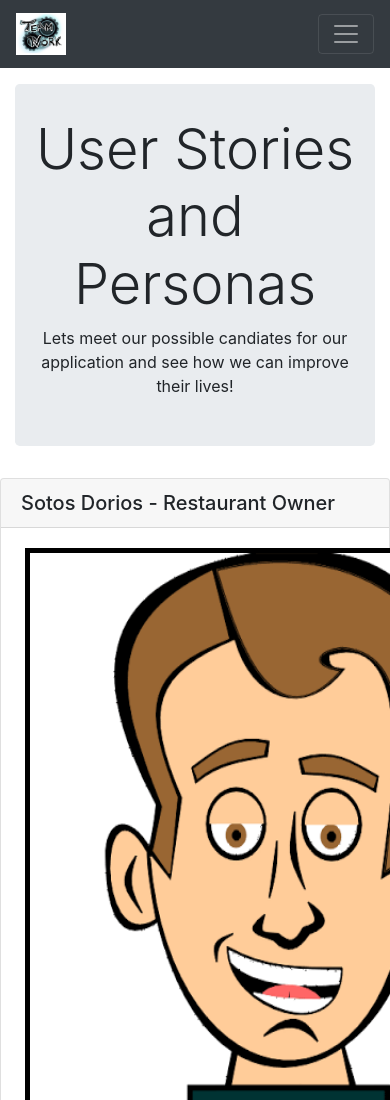
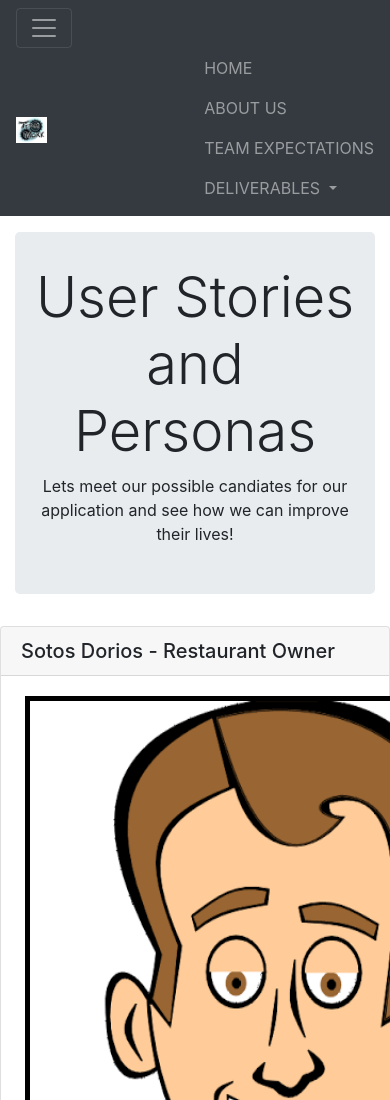
Before and after one commit to Chandra-Panta-Chhetri/chandra-panta-chhetri.github.io, a plain HTML site: page user_stories_personas.html in a window 390 px wide. Shown: the top 1100 px of the page. Drawn offline with nearby package versions, Linux system fonts and the light colour scheme.

```diff
--- a/user_stories_personas.html
+++ b/user_stories_personas.html
@@ -13,18 +13,17 @@
 
 <body>
     <nav class="navbar navbar-expand-md navbar-dark bg-dark">
-        <div class="container">
-            <a class="navbar-brand" href="/">
-                <img src="assets/team-logo.png" alt="team-logo">
-            </a>
-            <button class="navbar-toggler navbar-toggler-right" type="button" data-toggle="collapse"
-                data-target="#navbarTogglerDemo01">
+        <button class="navbar-toggler" type="button" data-toggle="collapse" data-target="#navbarTogglerDemo01">
             <span class="navbar-toggler-icon"></span>
         </button>
-            <div class="collapse navbar-collapse text-center" id="navbarTogglerDemo01">
+        <div class="collapse navbar-collapse container" id="navbarTogglerDemo01">
+            <a class="navbar-brand" href="/">
+                <img src="assets/team-logo.png" alt="team-logo" />
+            </a>
             <div class="navbar-nav ml-auto text-uppercase">
+                <a class="nav-item nav-link" href="index.html">Home</a>
                 <a class="nav-item nav-link" href="about-us.html">About Us</a>
-                    <a class="nav-item nav-link" href="#">Team Expectations</a>
+                <a class="nav-item nav-link" href="team-expectations.html">Team Expectations</a>
                 <div class="nav-item dropdown">
                     <a class="nav-link dropdown-toggle" href="#" id="navbarDropdown" role="button"
                         data-toggle="dropdown">
@@ -32,7 +31,7 @@
                     </a>
                     <div class="dropdown-menu dropdown-menu-right">
                         <a class="dropdown-item" href="user_stories_personas.html">Personas & User Stories</a>
-                        </div>
+                        <a class="dropdown-item" href="project-plan.html">Project Plan</a>
                     </div>
                 </div>
             </div>
```
Also changed, not shown: about-us.html (+1 -1 lines), index.html (+1 -1 lines), project-plan.html (+1 -1 lines), team-expectations.html (+1 -1 lines). Lines whose indentation alone changed are shown as unchanged.
